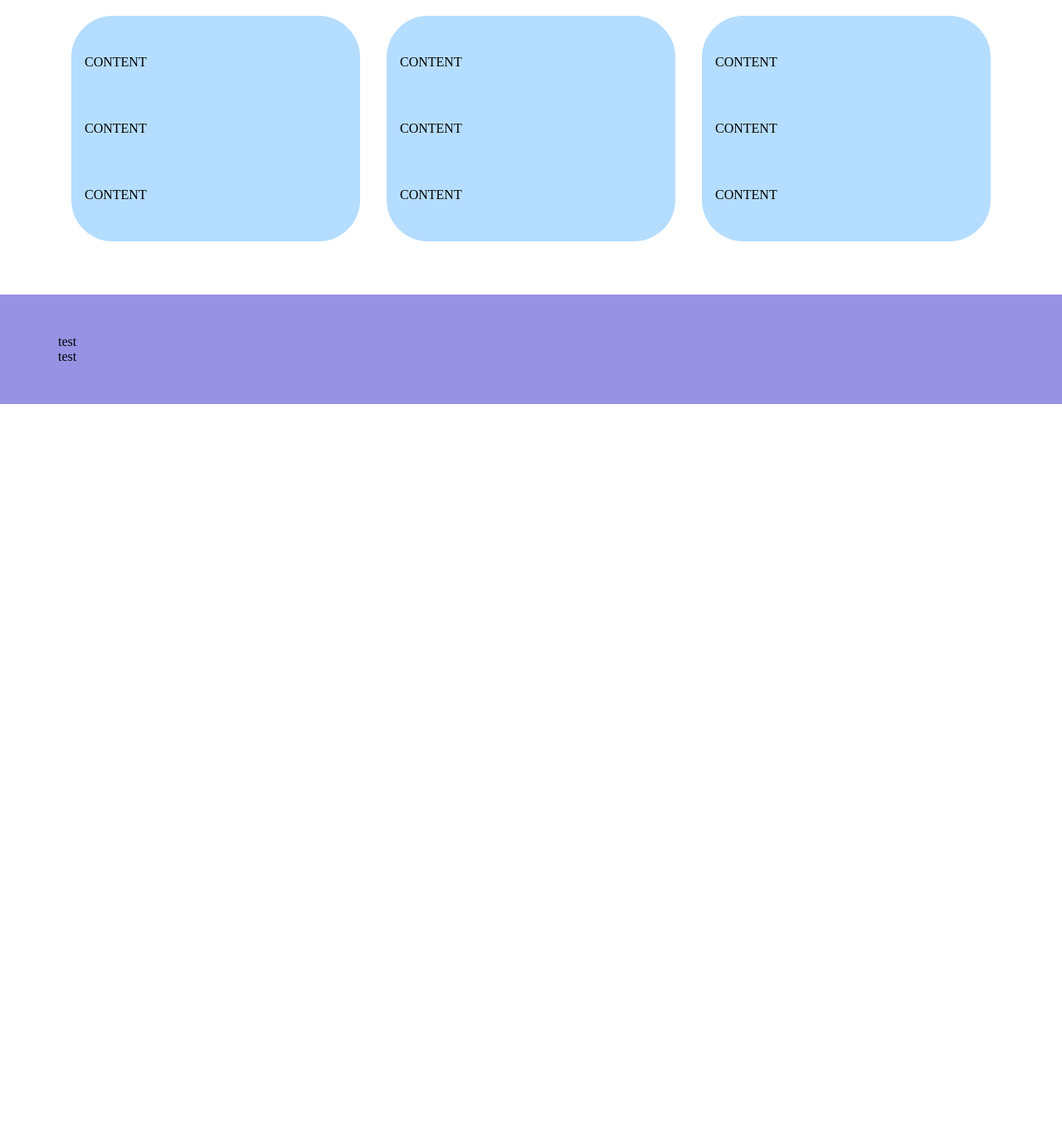
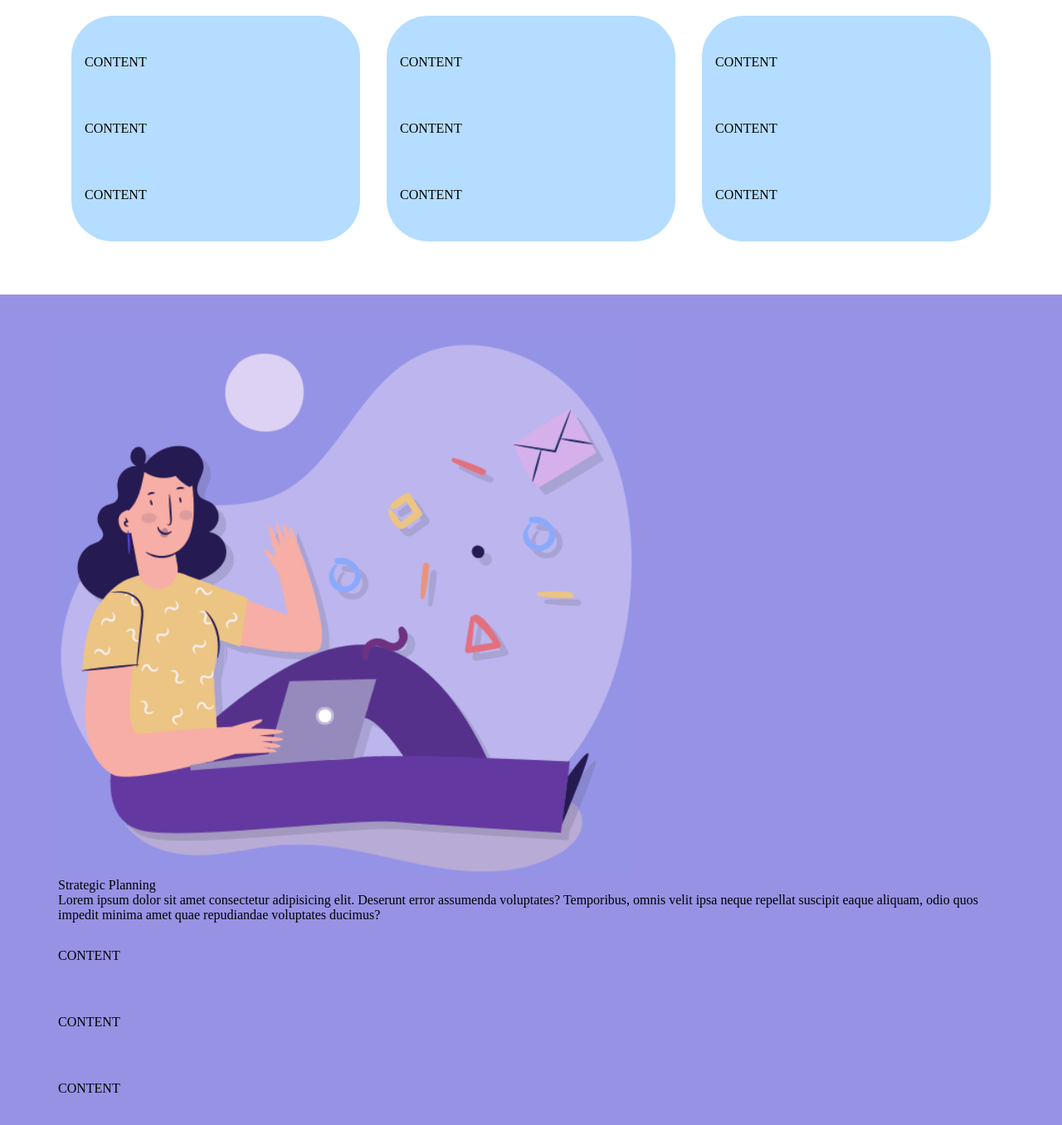
Before and after one commit to mauroluciano/htmlcss-responsive-layout, a plain HTML site: page index.html in a window 1280 px wide. Shown: the part 409-1765 px from the top of the page at 83% size. Before the commit the page ends 896 px from the top, so only its background shows below. Drawn offline with Linux system fonts and the light colour scheme.

Commit message:
add section 3

```diff
--- a/index.html
+++ b/index.html
@@ -94,9 +94,23 @@
       <section id="section2">
         <div class="container">
           <div class="row">
-            <div class="section2-card">test</div>
-            <div class="section2-card">test</div>
-            <div></div>
+            <div class="col">
+              <img src="./img/planning1.png" alt="" />
+              <p class="text-medium">Strategic Planning</p>
+              <p>
+                Lorem ipsum dolor sit amet consectetur adipisicing elit.
+                Deserunt error assumenda voluptates? Temporibus, omnis velit
+                ipsa neque repellat suscipit eaque aliquam, odio quos impedit
+                minima amet quae repudiandae voluptates ducimus?
+              </p>
+            </div>
+            <div class="col">
+              <div class="section2-card">
+                <div class="debug-box">CONTENT</div>
+                <div class="debug-box">CONTENT</div>
+                <div class="debug-box">CONTENT</div>
+              </div>
+            </div>
           </div>
         </div>
       </section>
```
